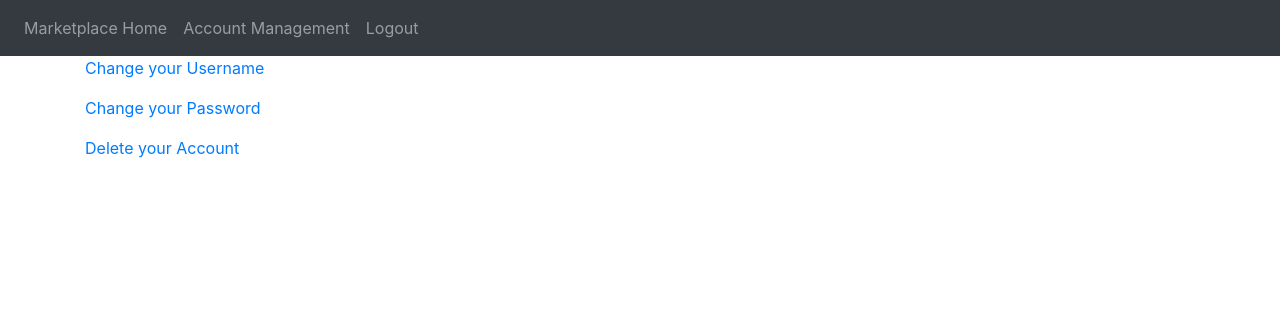
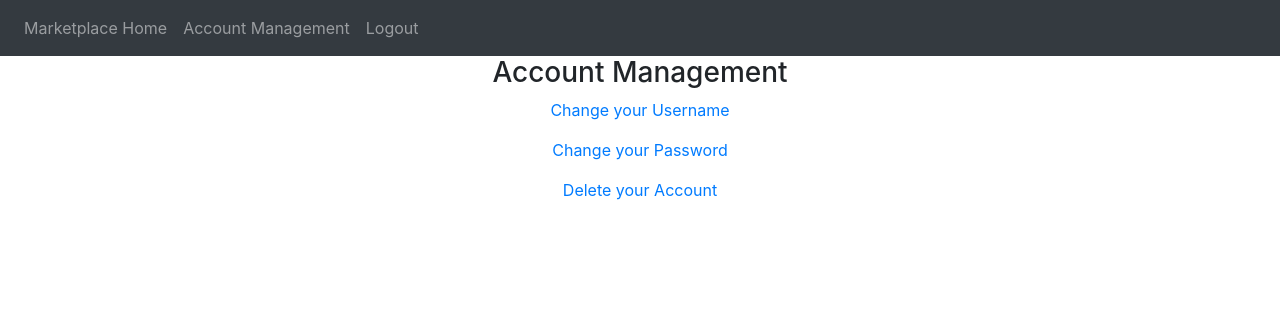
Before and after one commit to mmcdan01/CIS_454, a Flask app: page /accountManagement in a window 1280 px wide. Shown: the top 316 px of the page. Run offline with Flask 2, Linux system fonts and the light colour scheme; a user stored in the database is signed in; some libraries are stand-ins or nearby versions.

Commit message:
Update accountM.html

```diff
--- a/templates/accountM.html
+++ b/templates/accountM.html
@@ -3,9 +3,10 @@ content %}
 
 <html>
   <body>
-      <p><a href="{{ url_for('changeUsername') }}">Change your Username</a></p>
-      <p><a href="{{ url_for('changePassword') }}">Change your Password</a></p>
-      <p><a href="{{ url_for('deleteAccount') }}">Delete your Account</a></p>
+           <h3 align="center">Account Management</h3>
+      <p align="center"><a href="{{ url_for('changeUsername') }}">Change your Username</a></p>
+      <p align="center"><a href="{{ url_for('changePassword') }}">Change your Password</a></p>
+      <p align="center"><a href="{{ url_for('deleteAccount') }}">Delete your Account</a></p>
       </body>
       </html>
   {% endblock %}
```
